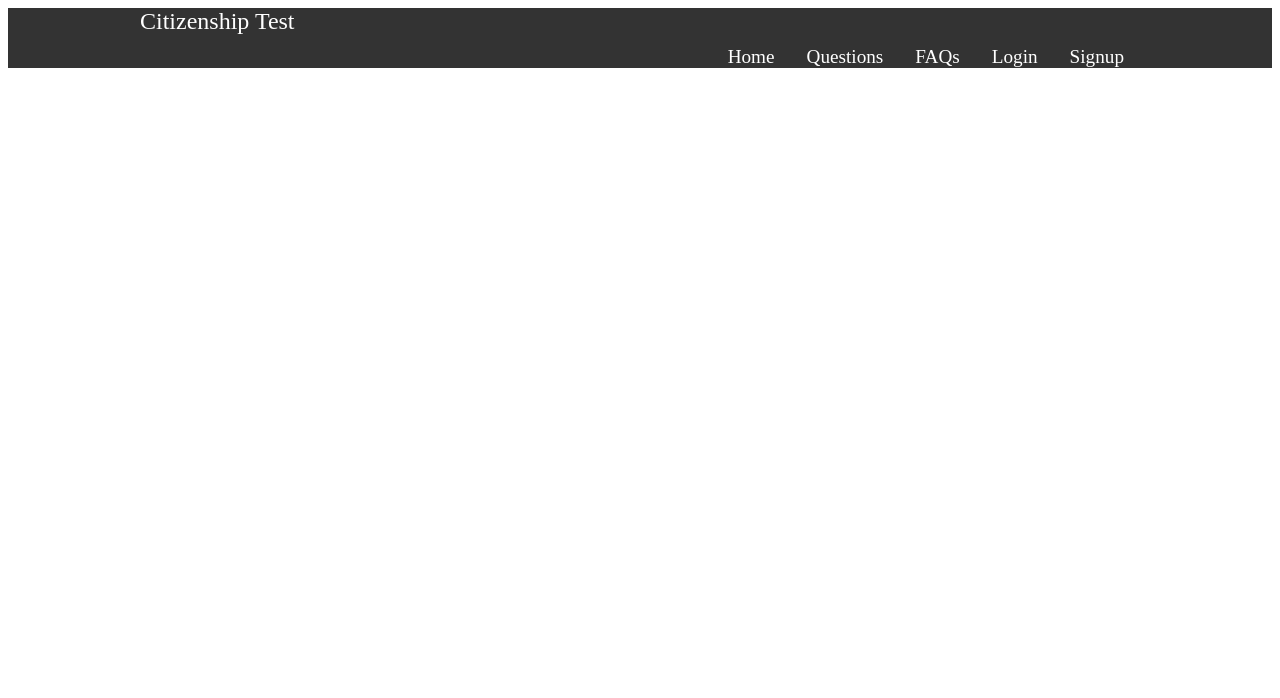
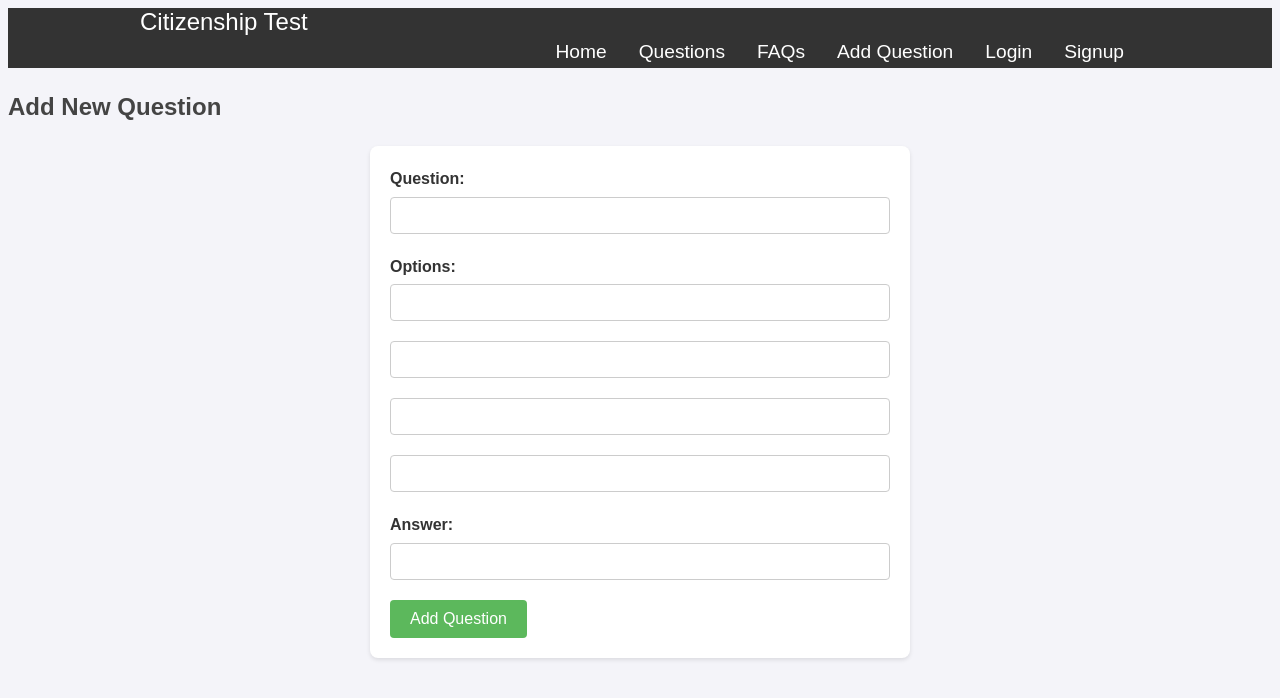
Before and after one commit to DiamondAhuja/Canadian-Citizenship-Test-Practice, a React app: page /add-question in a window 1280 px wide. Shown: the top 698 px of the page. Built offline with nearby package versions, Linux system fonts and the light colour scheme; no server answers; the HTML template or start-up script is replaced by a standard one.

Commit message:
feat: Add "Add Question" functionality

```diff
--- a/src/App.tsx
+++ b/src/App.tsx
@@ -8,6 +8,7 @@ import FAQs from "./components/FAQs";
 import Logout from "./components/Logout";
 import Login from "./components/Login";
 import Signup from "./components/Signup";
+import AddQuestion from "./components/AddQuestion";
 
 const App: React.FC = () => {
   const [user, setUser] = useState<User | null>(null);
@@ -27,6 +28,7 @@ const App: React.FC = () => {
         <Route path="/" element={<Home />} />
         <Route path="/questions" element={<Questions />} />
         <Route path="/faqs" element={<FAQs />} />
+        <Route path="/add-question" element={<AddQuestion />} />
         {user ? (
           <>
             <Route path="/logout" element={<Logout />} />
--- /dev/null
+++ b/src/components/AddQuestion.tsx
@@ -0,0 +1,85 @@
+// src/AddQuestion.tsx
+import React, { useState } from "react";
+import { collection, addDoc, getDocs, doc, setDoc } from 'firebase/firestore';import { db } from "../services/firebaseConfig";
+import "../styles/AddQuestion.css";
+
+const AddQuestion: React.FC = () => {
+  const [question, setQuestion] = useState("");
+  const [options, setOptions] = useState<string[]>(["", "", "", ""]);
+  const [answer, setAnswer] = useState("");
+
+  const handleOptionChange = (index: number, value: string) => {
+    const newOptions = [...options];
+    newOptions[index] = value;
+    setOptions(newOptions);
+  };
+
+  const handleAddQuestion = async (e: React.FormEvent) => {
+    e.preventDefault();
+    try {
+      // Fetch the current number of documents in the collection
+      const querySnapshot = await getDocs(collection(db, "questions"));
+      const documentCount = querySnapshot.docs.length;
+
+      // Use the next number as the document ID
+      const newDocumentId = documentCount + 1;
+
+      // Add the new question using the newDocumentId as the document ID
+      await setDoc(doc(db, "questions", newDocumentId.toString()), {
+        Question: question,
+        Options: options,
+        Answer: answer,
+      });
+
+      // Reset form fields
+      setQuestion("");
+      setOptions(["", "", "", ""]);
+      setAnswer("");
+      alert("Question added successfully!");
+    } catch (error) {
+      console.error("Error adding question: ", error);
+    }
+  };
+
+  return (
+    <div>
+      <h2>Add New Question</h2>
+      <form onSubmit={handleAddQuestion}>
+        <div>
+          <label>Question:</label>
+          <input
+            type="text"
+            value={question}
+            onChange={(e) => setQuestion(e.target.value)}
+            required
+          />
+        </div>
+        <div>
+          <label>Options:</label>
+          {options.map((option, index) => (
+            <div key={index}>
+              <input
+                type="text"
+                value={option}
+                onChange={(e) => handleOptionChange(index, e.target.value)}
+                required
+              />
+            </div>
+          ))}
+        </div>
+        <div>
+          <label>Answer:</label>
+          <input
+            type="text"
+            value={answer}
+            onChange={(e) => setAnswer(e.target.value)}
+            required
+          />
+        </div>
+        <button type="submit">Add Question</button>
+      </form>
+    </div>
+  );
+};
+
+export default AddQuestion;
--- a/src/components/Navbar.tsx
+++ b/src/components/Navbar.tsx
@@ -30,6 +30,11 @@ const Navbar: React.FC<NavbarProps> = ({ user }) => {
               FAQs
             </Link>
           </li>
+          <li className="nav-item">
+            <Link to="/add-question" className="nav-links">
+              Add Question
+            </Link>
+          </li>
           {user ? (
             <li className="nav-item">
               <Link to="/logout" className="nav-links">
--- a/src/services/firebaseConfig.ts
+++ b/src/services/firebaseConfig.ts
@@ -1,5 +1,7 @@
 import { initializeApp } from "firebase/app";
 import { getAuth } from "firebase/auth";
+import { getFirestore } from "firebase/firestore";
+
 import dotenv from "dotenv";
 
 dotenv.config();
@@ -22,5 +24,6 @@ const firebaseConfig = {
 // Initialize Firebase
 const app = initializeApp(firebaseConfig);
 export const auth = getAuth(app);
+export const db = getFirestore(app);
 
 export default app;
--- /dev/null
+++ b/src/styles/AddQuestion.css
@@ -0,0 +1,64 @@
+/* AddQuestion.css */
+body {
+    font-family: Arial, sans-serif;
+    background-color: #f4f4f9;
+    color: #333;
+    line-height: 1.6;
+  }
+
+  h2 {
+    color: #444;
+  }
+
+  form {
+    background: white;
+    padding: 20px;
+    border-radius: 8px;
+    box-shadow: 0 2px 4px rgba(0, 0, 0, 0.1);
+    max-width: 500px;
+    margin: 20px auto;
+  }
+
+  div {
+    margin-bottom: 10px;
+  }
+
+  label {
+    display: block;
+    margin-bottom: 5px;
+    font-weight: bold;
+  }
+
+  input[type="text"] {
+    width: calc(100% - 22px);
+    padding: 10px;
+    margin-bottom: 10px;
+    border: 1px solid #ccc;
+    border-radius: 4px;
+  }
+
+  button {
+    background-color: #5cb85c;
+    color: white;
+    padding: 10px 20px;
+    border: none;
+    border-radius: 4px;
+    cursor: pointer;
+    font-size: 16px;
+  }
+
+  button:hover {
+    background-color: #4cae4c;
+  }
+
+  /* Adjustments for individual option inputs */
+  .option-input {
+    display: flex;
+    align-items: center;
+    margin-bottom: 5px;
+  }
+
+  .option-input input {
+    flex-grow: 1;
+    margin-right: 10px;
+  }
```
